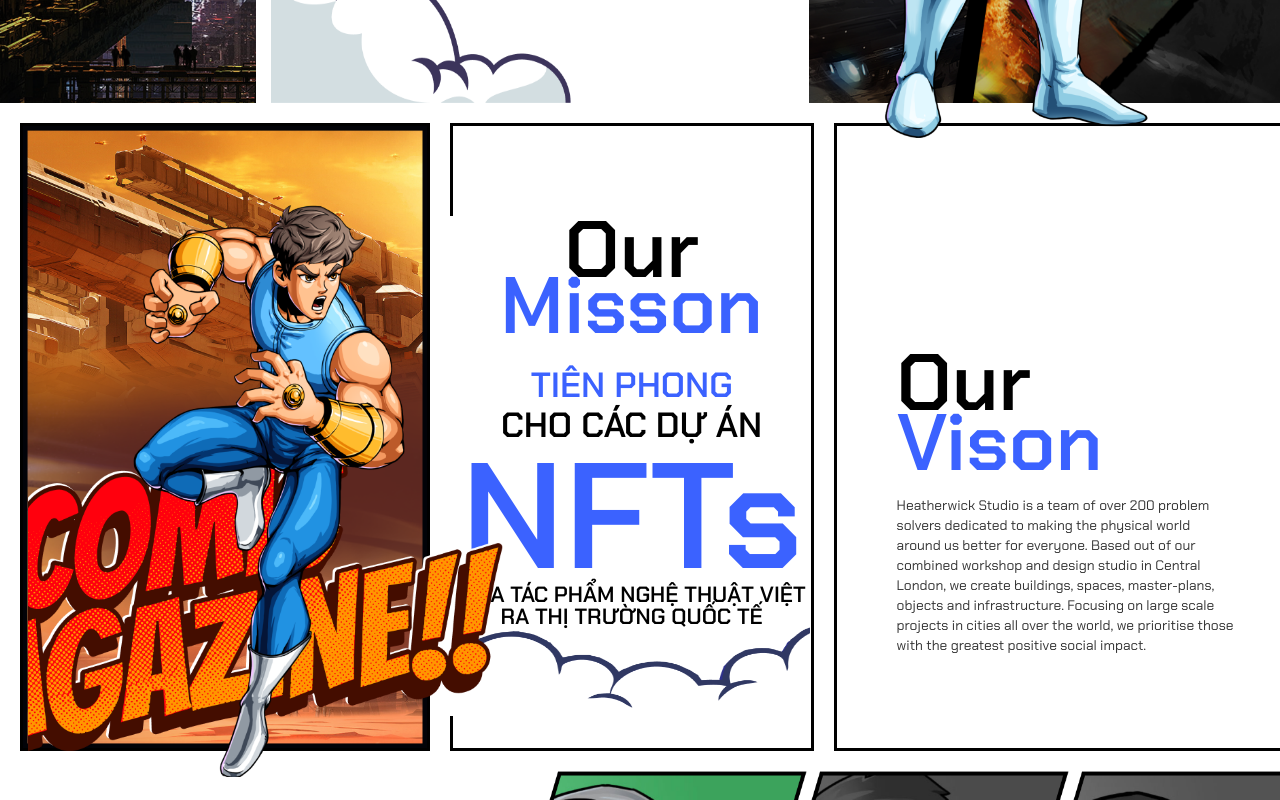
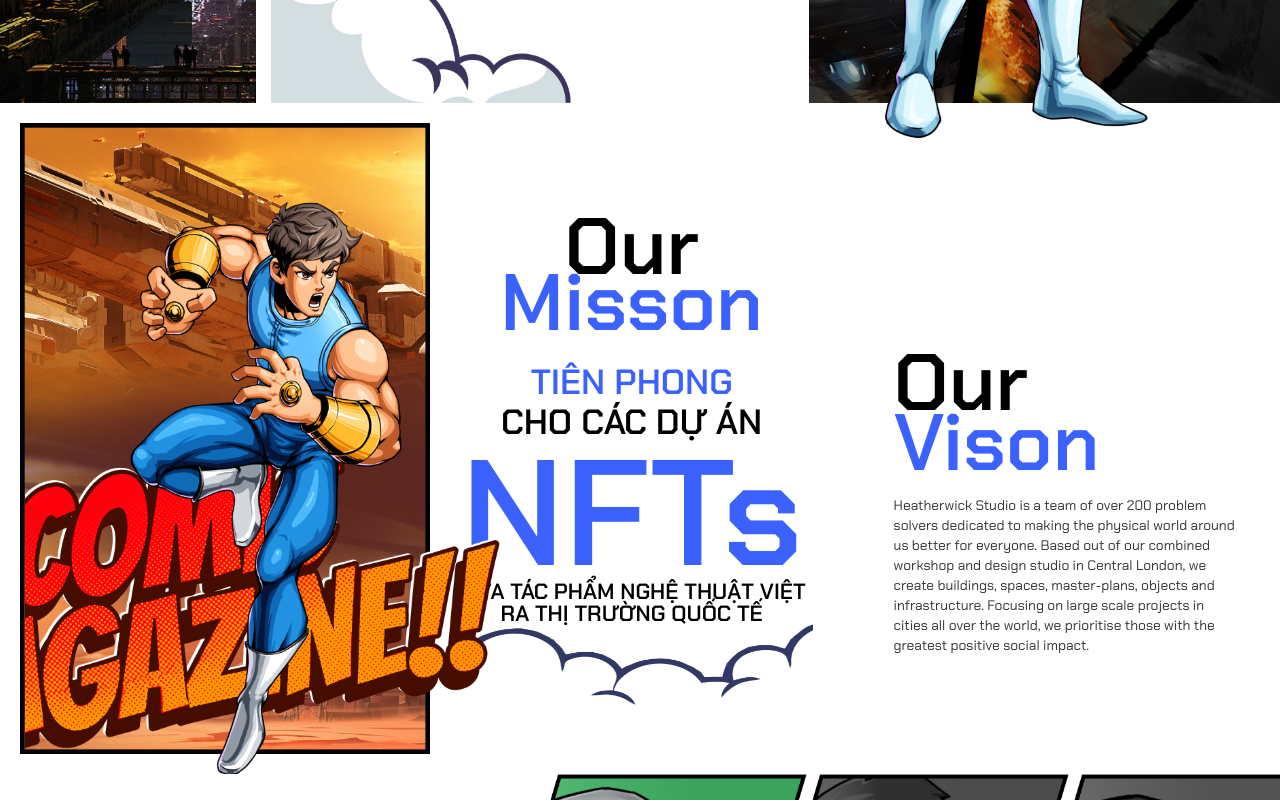
Before and after one commit to ngoclin16/ngoclinh16, a React (Create React App) app: page / in a window 1280 px wide. Shown: the part 1580-2380 px from the top of the page. Built offline with nearby package versions, Linux system fonts and the light colour scheme.

Commit message:
UI homepage

```diff
--- a/src/App.js
+++ b/src/App.js
@@ -4,7 +4,6 @@
 
 import Header from "./Dashboard/header/Header"
 import Hero from "./Dashboard/hero/Hero"
-import Footer from "./Dashboard/footer/Footer";
 import Hero1 from "./Dashboard/hero1/Hero1";
 import Misson from "./Dashboard/misson/Misson";
 import Ourteam from "./Dashboard/ourteam/Ourteam";
@@ -22,7 +21,7 @@
     <ContainerApp>
       <Header/>
       <Hero/>
-      {/* <Footer/> */}
+
       <Hero1/>
       <Misson/>
       <Ourteam/>
--- a/src/Dashboard/hero1/Hero1.js
+++ b/src/Dashboard/hero1/Hero1.js
@@ -117,7 +117,6 @@
   @media screen and (max-width: 600px) {
     text-align:left;
     padding: 0 10px;
-
   }
 `;
 
--- a/src/Dashboard/misson/Misson.js
+++ b/src/Dashboard/misson/Misson.js
@@ -46,14 +46,23 @@
   padding-left: 30px 0;
   text-align: center;
   justify-content: center;
+  @media screen and (max-width: 600px){
+    margin-bottom: 20px;
+    display: block;
+    padding-bottom: 30px;
+  }
 `;
 const Column = styled.div`
   position: relative;
-  border: solid 3px #000;
   margin-left: 20px ;
   background-color: #ffff;
   &:first-child {
     margin-left: 0;
+  }
+  @media screen and (max-width: 600px){
+    margin-bottom: 20px;
+    display: block;
+    padding-bottom: 30px;
   }
 `;
 const Inl = styled.div`
@@ -67,17 +76,27 @@
 const Total = styled.div`
   font-size: 80px;
   margin-bottom: 10px;
+  @media screen and (max-width: 600px) {
+    display: none;
+}
 `;
 const Title1 = styled.div`
   line-height: 0.1;
+  @media screen and (max-width: 600px) {
+    display: none;
+}
 `;
 const Title2 = styled.div`
   color: #3b62ff;
+
 `;
 
 const Total1 = styled.div`
   line-height: 1.3;
   font-weight: 700;
+  @media screen and (max-width: 600px) {
+    display: none;
+  }
 
 `;
 const Title3 = styled.div`
@@ -100,6 +119,9 @@
 const Img = styled.img`
   width: 100%;
   height: 100%;
+  @media screen and (max-width: 600px) {
+    display: block;
+  }
 `;
 
 const Img1 = styled.img`
@@ -111,6 +133,9 @@
   left: 5px;
   right: 1px;
   bottom: 80px;
+  @media screen and (max-width: 600px) {
+    display: none;
+  }
 `;
 const Img2 = styled.img`
   width: 379px;
@@ -119,6 +144,9 @@
   top: 90px;
   right: 0.6000000000000014px;
   z-index: 100;
+  @media screen and (max-width: 600px) {
+    display: none;
+  }
 `;
 const Total2 = styled.div`
   position: absolute;
@@ -129,21 +157,35 @@
   font-weight: 700;
   text-align: left;
   line-height: 1.3;
+  @media screen and (max-width: 600px) {
+    text-align:left;
+    padding: 0 10px;
+    display: none;
+  }
 
 `;
 
 const Total3 = styled.div`
   font-size: 80px;
+  @media screen and (max-width: 600px) {
+    font-size: 50px;
+  }
+
 `;
 const Title7 = styled.div`
   line-height: 0.2;
+
 `;
 const Title8 = styled.div`
   color: #3b62ff;
+
 `;
 const Title9 = styled.div`
   font-size: 13.8px;
   color: #333333;
   line-height: 20px;
   font-weight: 400;
+  @media screen and (max-width: 600px) {
+    font-size: 10px;
+  }
 `;
```
